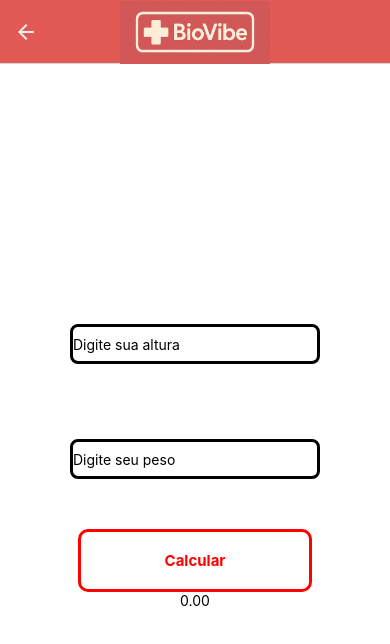
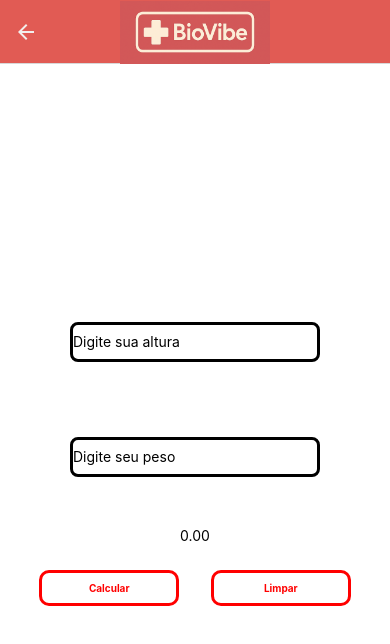
Before and after one commit to kaueRodrigues16/PAM2, a React Native app in the folder prjPam/: screen /IMC in a window 390 px wide. Shown: the top 644 px of the page. Built offline with nearby package versions, Linux system fonts and the light colour scheme.

Commit message:
02-04-25
1- Arrumei o botão Calcular
2 - Criei o botão limpar e criei a função limpar

```diff
--- a/prjPam/src/pages/IMC/IMC.js
+++ b/prjPam/src/pages/IMC/IMC.js
@@ -1,7 +1,6 @@
 import { StatusBar } from 'expo-status-bar';
 import { useState } from 'react';
-import { Text, View } from 'react-native';
-import { TextInput,TouchableOpacity } from 'react-native-web';
+import { Text, View, TextInput, TouchableOpacity } from 'react-native';
 import styles from './ImcStyles';
 
 
@@ -9,12 +8,14 @@ export default function App() {
   const [ Altura , setAltura] = useState();
   const [ peso , setPeso ]  = useState();
   const [ IMC , setIMC ]  = useState();
-  const [ exibirIMC, setexibirIMC] = useState();
   const [ resultado, setResultado] = useState(0);
 
   const Calcular = () => {
+    const AlturaNum = parseFloat(Altura)
+    const PesoNum = parseFloat(peso)
+    const IMCCalculado = PesoNum / (AlturaNum * AlturaNum);
+    setResultado(IMCCalculado);
 
-    setResultado(parseFloat(peso)/(parseFloat(Altura)*parseFloat(Altura)))
 
 
     if(resultado<18.5){
@@ -42,34 +43,51 @@ export default function App() {
 
   }
 
+  const Limpar = () => {
+    setAltura('');
+    setPeso('');
+    setResultado(0);
+    setIMC('');
+  };
+
 
   return (
     <View style={styles.container}>
 
       <TextInput
          placeholder={"Digite sua altura"} style={styles.lbaltura}
-
-          onChangeText={(Number) => setAltura(Number)}
-
+         keyboardType="numeric"
+         onChangeText={(text) => setAltura(text.replace(',', '.'))}
       />
 
 
       <TextInput
           placeholder={"Digite seu peso"} style={styles.lbpeso}
-          onChangeText={(Number) => setPeso(Number)}
-
+          keyboardType="numeric"
+          onChangeText={(text) => setPeso(text.replace(',', '.'))}
 
 
       />
-      <TouchableOpacity style={styles.botaoCalcular} onPress={() => Calcular()}>
-        <Text style={styles.title}>Calcular</Text>
-      </TouchableOpacity>
 
 
     <Text>{resultado.toFixed(2)}</Text>
     <Text>{IMC}</Text>
 
+    <View style={styles.botoes}>
+     <TouchableOpacity style={styles.botao} onPress={() => Calcular()}>
+       <Text style={styles.textoBotao}>Calcular</Text>
+     </TouchableOpacity>
+
+     <TouchableOpacity style={styles.botao} onPress={Limpar}>
+       <Text style={styles.textoBotao}>Limpar</Text>
+     </TouchableOpacity>
+   </View>
+
    <StatusBar style="auto" />
   </View>
+
+
+
+
   );
 }
--- a/prjPam/src/pages/IMC/ImcStyles.js
+++ b/prjPam/src/pages/IMC/ImcStyles.js
@@ -8,24 +8,34 @@ export default StyleSheet.create({
         justifyContent: 'center',
       },
 
-      botaoCalcular: {
+      botao: {
         padding: 15,
         backgroundColor: "white",
         alignContent: "center",
         justifyContent: "center",
-        width: "60%",
+        width: "45%",
         height:"8%",
         borderRadius: 10,
         borderWidth: 3,
         borderColor:"red",
+        gap: 10,
     },
-    title: {
+    textoBotao: {
         color: "red",
-        fontSize: 15,
+        fontSize: 10,
         fontWeight: "bold",
         textAlign: 'center',
 
     },
+
+    botoes: {
+      flexDirection: 'row',
+      alignItems: 'center',
+      justifyContent: "space-between",
+      width: "80%",
+      marginTop: 20,
+      gap: 15,
+  },
 
     lbpeso: {
       borderWidth: 3,
```
Lines whose indentation alone changed are shown as unchanged.
